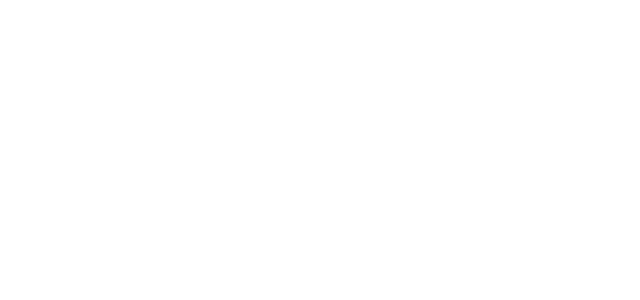
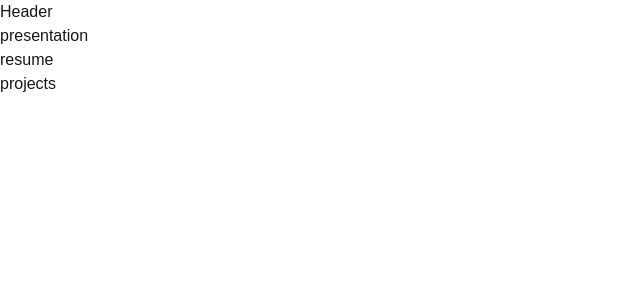
Before and after one commit to Drungor/Portofolio, a Next.js app: page / in a window 1280 px wide. Shown: the top 300 px of the page, without its empty margins (0-640 px from the left). Built offline with nearby package versions, Linux system fonts and the light colour scheme.

Commit message:
feat: implement Presentation, Projects, and Resume components; refactor Header component

```diff
--- a/src/app/components/header/header.tsx
+++ b/src/app/components/header/header.tsx
@@ -1,13 +1,11 @@
-import React from 'react';
-
-const Header  = () => {
+const Header = () => {
     return (
-    <header>
-        <nav>
-
-        </nav>
-    </header>
+        <header>
+            <nav>
+                <p>Header</p>
+            </nav>
+        </header>
     );
-}
+};
 
 export default Header;
--- a/src/app/components/presentation/presentation.tsx
+++ b/src/app/components/presentation/presentation.tsx
@@ -0,0 +1,7 @@
+const Presentation = () => {
+    return (
+        <p>presentation</p>
+    );
+}
+
+export default Presentation;
--- a/src/app/components/projects/projects.tsx
+++ b/src/app/components/projects/projects.tsx
@@ -0,0 +1,9 @@
+const projects = () => {
+    return (
+        <>
+        <p>projects</p>
+        </>
+    );
+}
+
+export default projects;
--- a/src/app/components/resume/resume.tsx
+++ b/src/app/components/resume/resume.tsx
@@ -1,25 +1,9 @@
-import react from 'react';
+const Resume = () => {
+    return (
+        <>
+        <p>resume</p>
+        </>
+    )
+}
 
-import React from 'react';
-import { useState } from 'react';
-
-
-//function to show out optioin to download resume in fonction of the language selected
-//need to implement the modal and the dopwnload function
-// function ShowModalForDownloadResume() {
-//     const [isVisible, setIsVisible] = useState(false);
-
-//     return (
-//         <div>
-//             <button onClick={() => setIsVisible(!isVisible)}>
-//                 {isVisible ? "hide" : "show"} Download text
-//             </button>
-//             {isVisible && <p>Download text</p>}
-//         </div>
-//     );
-// }
-
-
-const Resume = ({children,...props}) => {[
-
-]}
+export default Resume;
--- a/src/app/page.tsx
+++ b/src/app/page.tsx
@@ -1,12 +1,16 @@
-import React from 'react';
-import Header from './components/header/header.tsx';
+import Header from './components/header/header';
+import Presentation from './components/presentation/presentation';
+import Resume from './components/resume/resume';
+import Projects from './components/projects/projects';
 
 
 export default function Home() {
   return (
-    <div>
+    <>
       <Header />
-
-    </div>
+      <Presentation />
+      <Resume />
+      <Projects />
+    </>
   );
 }
```
Also changed, not shown: src/app/components/contact/contact.jsx (deleted), src/app/components/footer/footer.tsx (deleted).
